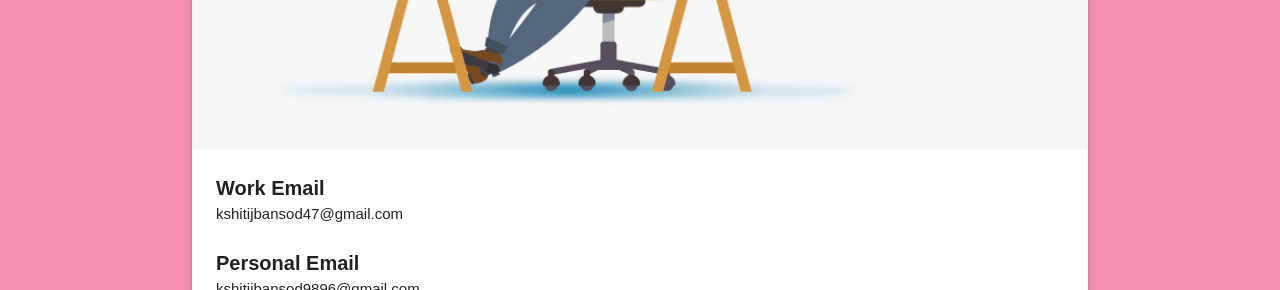
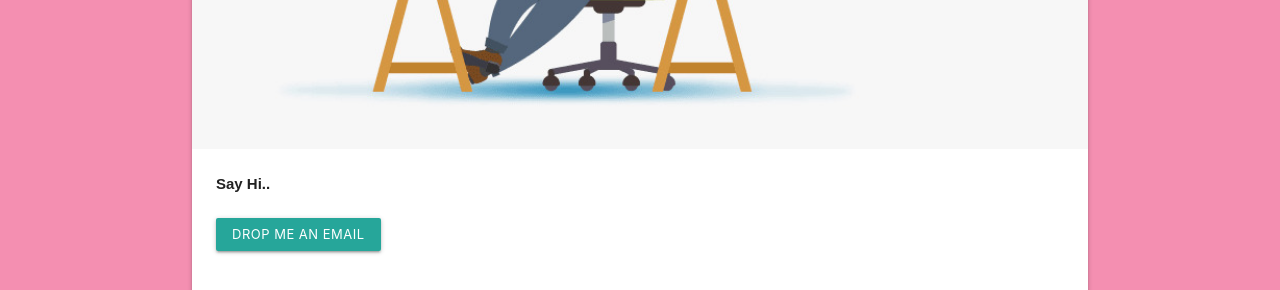
Before and after one commit to kshitij9896/kshitijbansodofficial.github.io, a website: page index.html in a window 1280 px wide. Shown: the part 2645-2935 px from the top of the page. Drawn offline with nearby package versions, Linux system fonts and the light colour scheme.

Commit message:
Direct Email Section Added
Direct Section Added in Project

```diff
--- a/contact.html
+++ b/contact.html
@@ -5,26 +5,31 @@
             <!--    <p class="grey-text text-darken-3 lighten-3">Parallax is an effect where the background content or image in this case, is moved at a different speed than the foreground content while scrolling.</p>
       -->
             <!-- <div class="col m4 l4 s12"> -->
-            <div class="card hoverable">
+                        <div class="card hoverable">
                 <div class="card-image">
                     <img class="responsive-img" src="img/1.jpeg" class="responsive-img" oncontextmenu="return false;">
                     <!-- <span class="card-title pink-text">Contact Us</span> -->
                 </div>
                 <div class="card-content">
-                    <p style="font-weight: bold; font-size:20px;">
-                        Work Email</p>
-                    <p style="font-size: 15px;"> kshitijbansod47@gmail.com</p><br>
-                    <p style="font-weight: bold; font-size:20px;">
-                        Personal Email</p>
-                    <p style="font-size: 15px;"> kshitijbansod9896@gmail.com</p>
-                    </p>
-                    &nbsp;
+                    <p style="font-weight: bold; font-size:15px;">
+                        Say Hi..</p><br>
+
+            <p><a href="mailto:kshitijbansod47@gmail.com" target="_blank">
+             <button class="btn waves-effect waves-light btn-small" type="submit" name="action" target="_blank"
+             >
+             Drop Me An Email</button></a></p><br>
+<!--                     <p style="font-weight: bold; font-size:15px;">
+                        Say Hi</p>
+                    <p><a href="mailto:kshitijbansod9896@gmail.com" target="_blank">
+             <button class="btn waves-effect waves-light btn-small" type="submit" name="action" target="_blank">
+             Drop Me An Email</button></a></p> -->
+                                &nbsp;
                     <!-- <p style="font-weight: bold; font-size:20px;"> -->
                     <!-- Social Media</p> -->
                     <p class="center-align">
                         <a class="#1565c0 blue-text text-darken-3" href="https://www.facebook.com/kshitij.bansod.7" target="_blank"><i class="fa fa-facebook" style="font-size: 25px;" aria-hidden="true"></i></a>
                         &nbsp;&nbsp;
-                     <a class="#1565c0 blue-text text-darken-3" href="https://www.instagram.com/thisiskshitijbansod/" target="_blank"><i class="fa fa-instagram" style="font-size: 25px;" aria-hidden="true"></i></a>
+                        <a class="#1565c0 blue-text text-darken-3" href="https://www.instagram.com/thisiskshitijbansod9896/" target="_blank"><i class="fa fa-instagram" style="font-size: 25px;" aria-hidden="true"></i></a>
                         &nbsp;&nbsp;
                         <a class="#1565c0 blue-text text-darken-3" href="https://www.linkedin.com/in/kshitij-bansod-411457199" target="_blank"> <i class="fa fa-linkedin" style="font-size: 25px;" aria-hidden="true"></i></a>
                         <!-- <li><a class="grey-text text-lighten-3" href="#!">Link 4</a></li> -->
```
